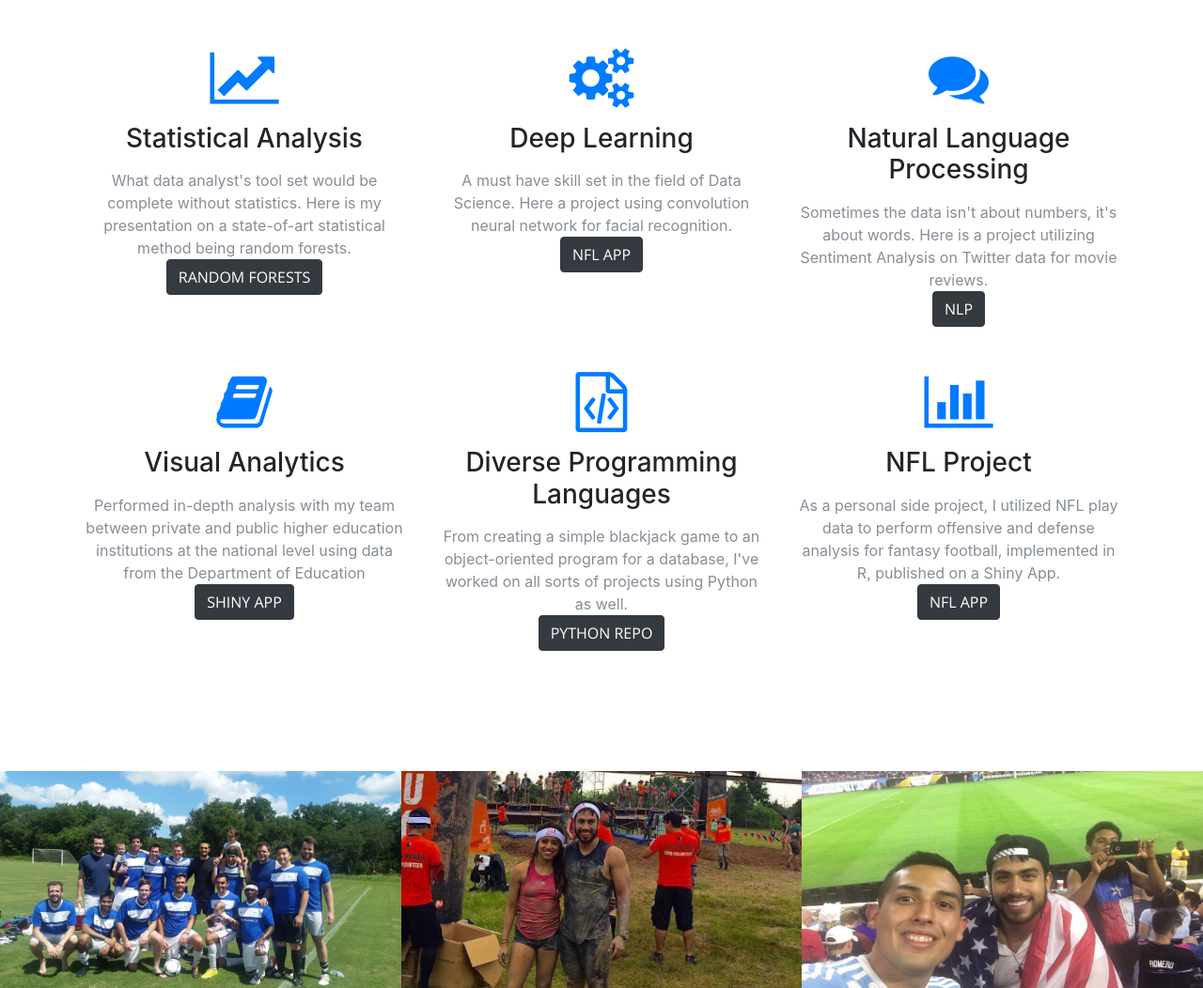
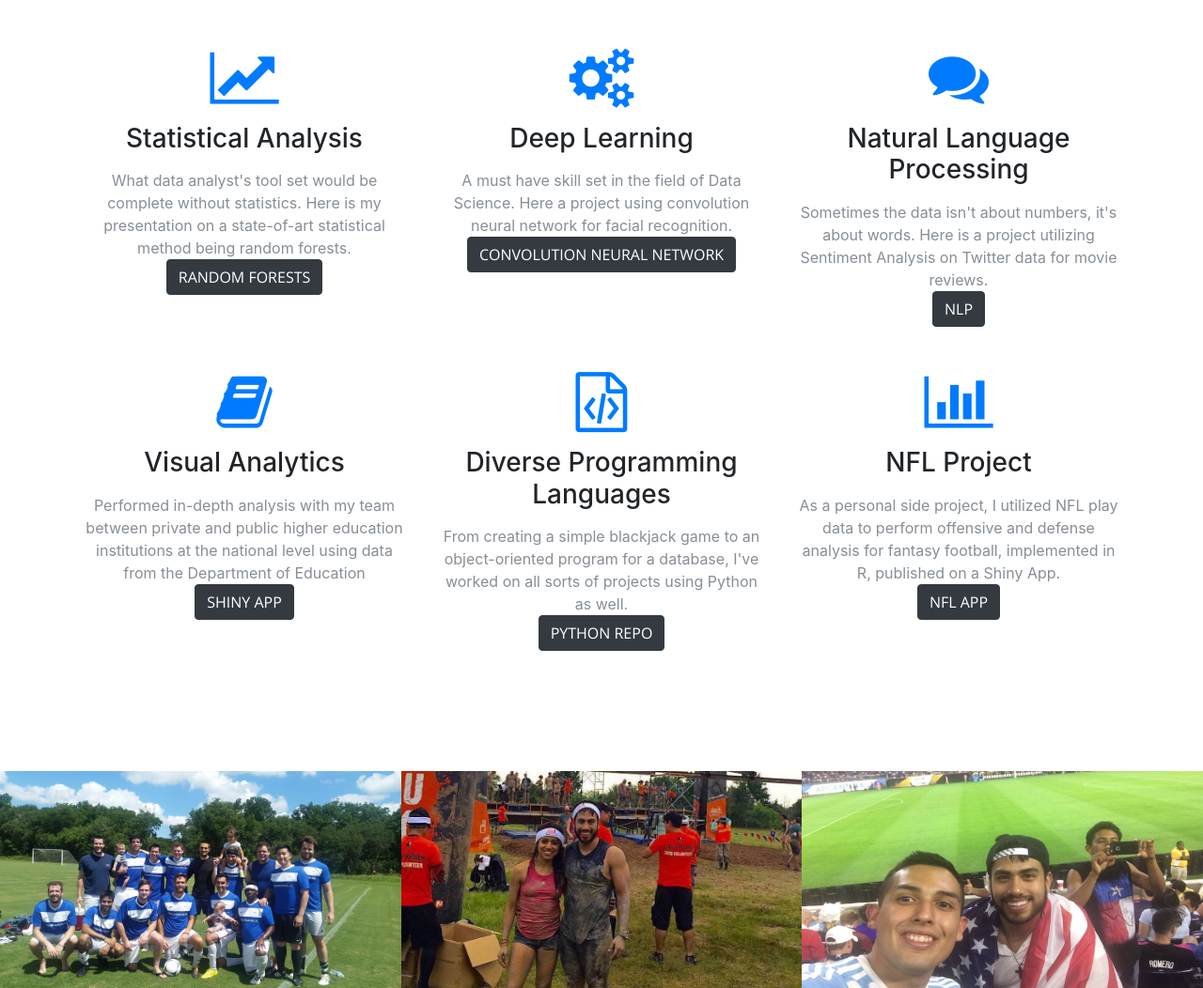
Before and after one commit to jcgonzalez14/jcgonzalez14.github.io, a website with bundled scripts: page index.html in a window 1280 px wide. Shown: the part 1714-2766 px from the top of the page at 94% size. Built offline with nearby package versions, Linux system fonts and the light colour scheme.

Commit message:
Update index.html

```diff
--- a/index.html
+++ b/index.html
@@ -121,7 +121,7 @@
                 <i class="fa fa-4x fa fa-cogs text-primary mb-3 sr-icons"></i>
                 <h3 class="mb-3">Deep Learning</h3>
                 <p class="text-muted mb-0">A must have skill set in the field of Data Science. Here a project using convolution neural network for facial recognition.</p>
-                <a class="btn btn-dark btn-xl sr-button" href="https://jgonzalez14.shinyapps.io/nflproject/" target="_blank">NFL App</a>
+                <a class="btn btn-dark btn-xl sr-button" href="https://jgonzalez14.shinyapps.io/nflproject/" target="_blank">convolution neural network</a>
               </div>
           </div>
           <div class="col-lg-4 col-md-6 text-center">
```
